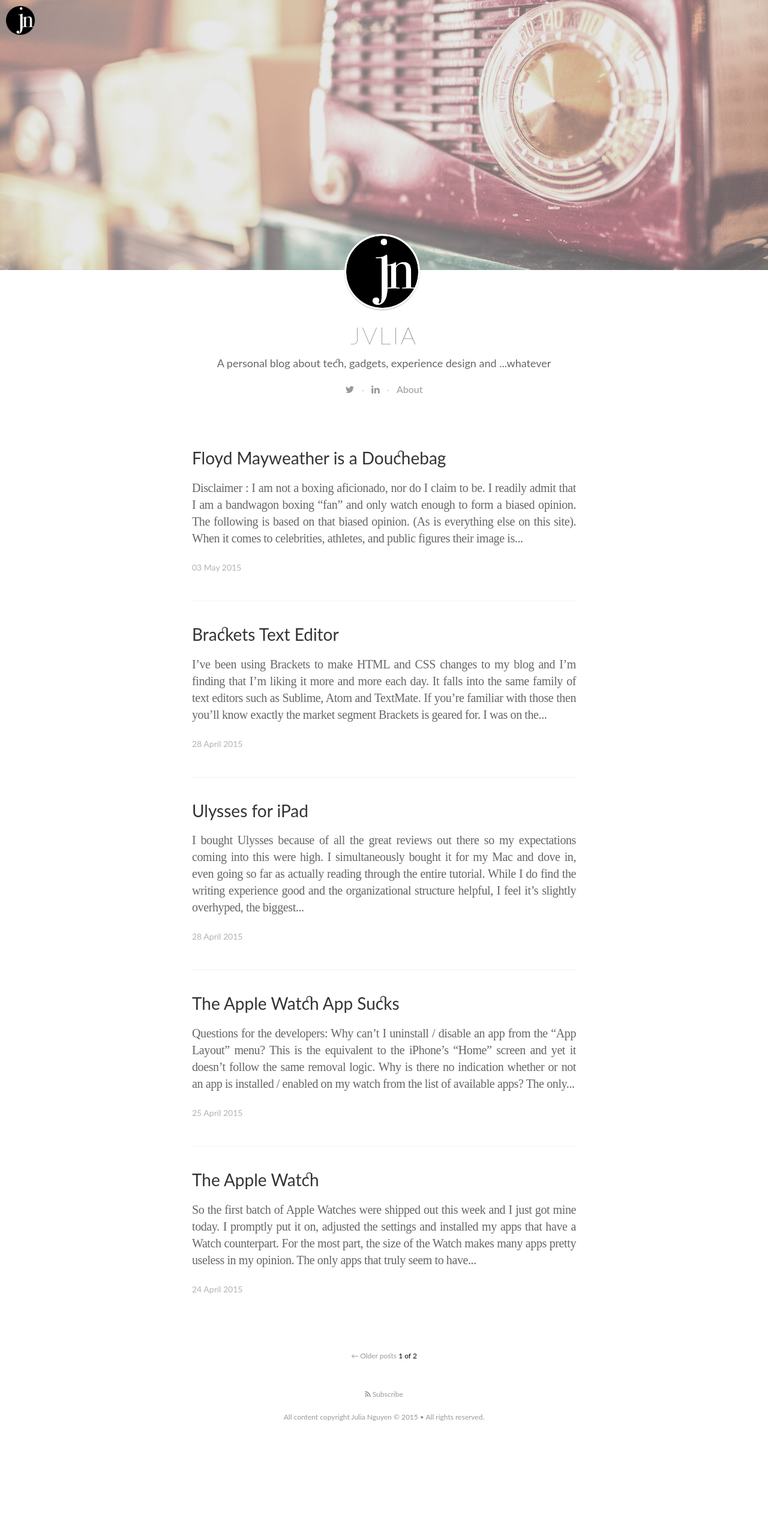
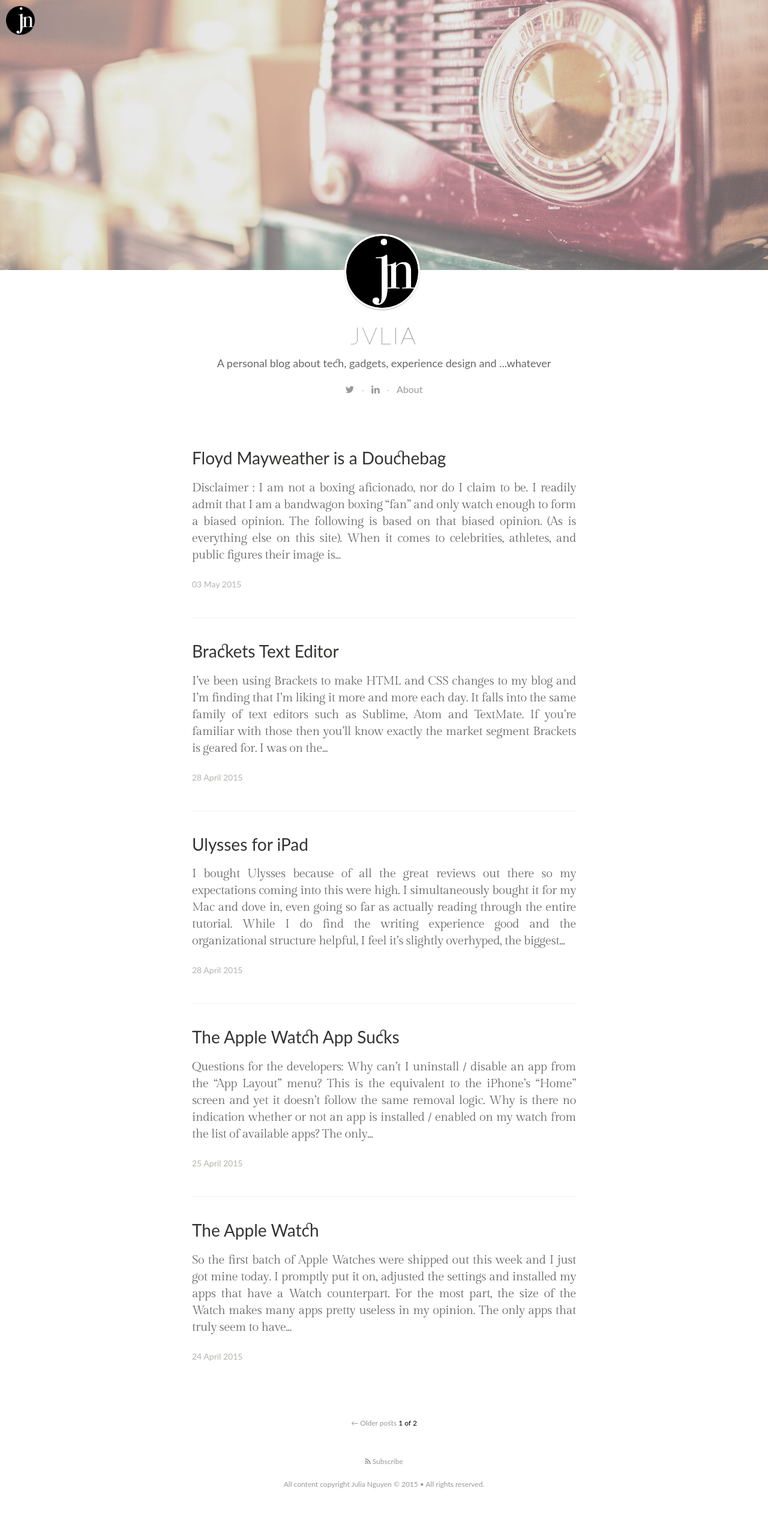
Before and after one commit to uxjulia/jekyll-blog, a Jekyll site: the page built from index.html, in a window 1280 px wide. Shown: the whole page at 60% size. Built offline with Jekyll 4.4.1, drawn with Linux system fonts in a browser that asks for light colours; nearby versions of some CDN libraries; some web fonts are replaced; Markdown is read by kramdown in place of the engine named in the settings; the list of posts is cut into pages by our own code; before the commit the page ends 2418 px from its top, so only the background shows below that.

Commit message:
added google fonts api for Gilda Sans

```diff
--- a/_includes/head.html
+++ b/_includes/head.html
@@ -12,7 +12,7 @@
   <meta name="MobileOptimized" content="320" />
   <meta name="apple-mobile-web-app-capable" content="yes">
   <meta name="apple-mobile-web-app-status-bar-style" content="black-translucent">
-
+  <link href='http://fonts.googleapis.com/css?family=Gilda+Display' rel='stylesheet' type='text/css'>
   <link rel="canonical" href="{{ page.url | replace:'index.html','' | prepend: site.baseurl | prepend: site.url }}">
 
   <link rel="shortcut icon" href="{{ "/assets/images/favicon.ico" | prepend: site.baseurl }}">
```
